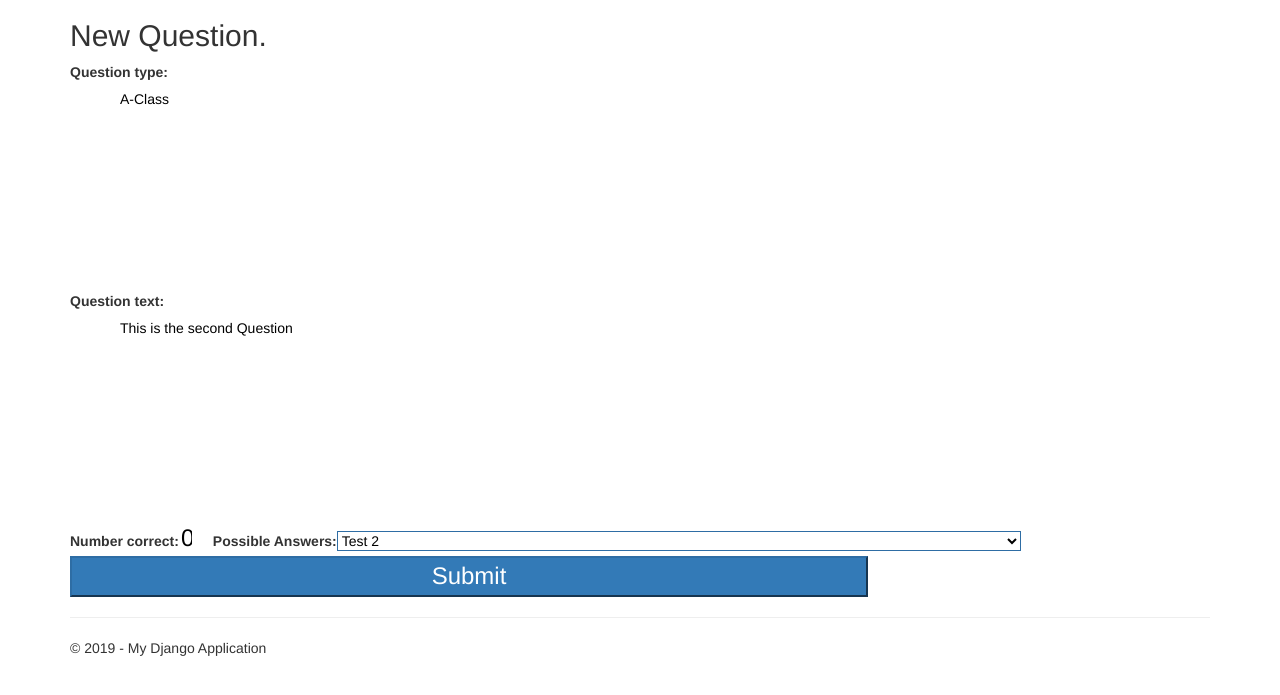
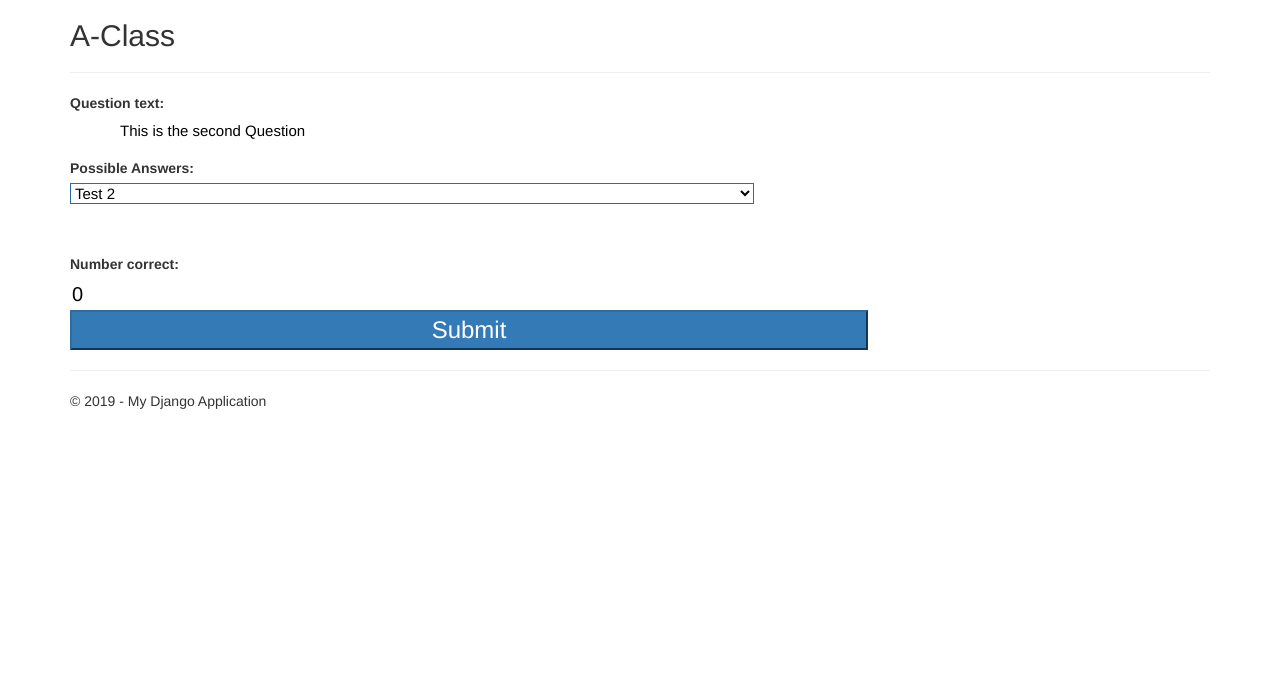
Before and after one commit to skmerten/Study_Bot, a Django app: page /question in a window 1280 px wide. Shown: the part 51-746 px from the top of the page. Run offline with Django 3.2, Linux system fonts and the light colour scheme; data comes from the database, SQL or seed files in the repository; both versions use the stored data as it was after the commit; some libraries are stand-ins or nearby versions.

Commit message:
Working on adding multiple Questions

```diff
--- a/Study_Bot/app/admin.py
+++ b/Study_Bot/app/admin.py
@@ -1,4 +1,5 @@
 from django.contrib import admin
-from app.models import Question
+from app.models import Question, NumQuestions
 
 admin.site.register(Question)
+admin.site.register(NumQuestions)
--- a/Study_Bot/app/forms.py
+++ b/Study_Bot/app/forms.py
@@ -20,12 +20,10 @@ class BootstrapAuthenticationForm(AuthenticationForm):
                                    'class': 'form-control',
                                    'placeholder':'Password'}))
 
-
 class QuestionForm(ModelForm):
     possible_answers = forms.ChoiceField(label='Possible Answers')
     def __init__(self, answers, *args, **kwargs):
         super(QuestionForm, self).__init__(*args, **kwargs)
-        self.fields['question_type'].widget.attrs['readonly'] = True
         self.fields['question_text'].widget.attrs['readonly'] = True
         self.fields['possible_answers'].choices = answers
         self.fields['number_correct'].widget.attrs['readonly'] = True
@@ -33,4 +31,4 @@ class QuestionForm(ModelForm):
 
     class Meta:
         model = Question
-        fields = ['question_type', 'question_text', 'number_correct']
+        fields = ['question_text', 'possible_answers', 'number_correct']
--- a/Study_Bot/app/models.py
+++ b/Study_Bot/app/models.py
@@ -14,3 +14,6 @@ class Question(models.Model):
     incorrect_2 = models.TextField()
     incorrect_3 = models.TextField()
     number_correct = models.IntegerField()
+
+class NumQuestions(models.Model):
+    number_questions = models.IntegerField(max_length=1)
--- a/Study_Bot/app/static/app/content/site.css
+++ b/Study_Bot/app/static/app/content/site.css
@@ -12,6 +12,8 @@ body {
 /* Set width on the form input elements since they're 100% wide by default */
 #id_number_correct{
     width: 30px;
+    margin-right: 400px;
+    font-size: 20px;
     color: #000;
     background-color:#fff;
     border: none;
@@ -34,16 +36,24 @@ input{
     color: #000;
     background-color:#ffffff;
     border-color:#2e6da4;
+    margin-bottom: 50px;
+    font-size: 15px;
  }
  textarea {
     resize: none;
     overflow: hidden;
-    height: fit-content;
+    height: 40px;
     padding-left: 50px;
     padding-right: 50px;
     border: none;
+    font-size: 15px;
     width: 100%;
  }
+
+label{
+    width: 100%;
+
+}
 
 /* styles for validation helpers */
 .field-validation-error {
--- a/Study_Bot/app/templates/app/newQuestion.html
+++ b/Study_Bot/app/templates/app/newQuestion.html
@@ -2,7 +2,8 @@
 
 {% block content %}
 
-<h2>{{ title }}.</h2>
+<h2>{{ title }}</h2>
+<hr>
 
 <form action="/question" method="post">
     {% csrf_token %}
--- a/Study_Bot/app/views.py
+++ b/Study_Bot/app/views.py
@@ -7,30 +7,38 @@ from django.http import HttpRequest
 from django.template import RequestContext
 from datetime import datetime
 from app.forms import QuestionForm
-from app.models import Question
+from app.models import Question, NumQuestions
 import random
+from django.shortcuts import redirect
 
 def newQuestion(request):
     if request.method == 'POST':
         form = QuestionForm(request.POST)
         if form.is_valid():
-            # data processing
-            return #Sometinf
+            if form.cleaned_data['possible_answers']:
+                question = Question.objects.get(question_text = form.cleaned_data['question_text'])
+                question.number_correct = question.number_correct + 1
+
     else:
         assert isinstance(request, HttpRequest)
-        while True:
-            select = random.randrange(1, Question.objects.all().count() + 1, 1)
-            quest = Question.objects.get(id=select)
-            if quest.number_correct < 2:
-                break
-        choices = [(True, quest.correct_Ans ),(False, quest.incorrect_1),(False, quest.incorrect_2),(False, quest.incorrect_3),]
-        random.shuffle(choices)
-        form = QuestionForm(initial={'question_text': quest.question_text, 'question_type': quest.question_type, 'number_correct': quest.number_correct}, answers = choices)
+        number_of_ques = NumQuestions.objects.get(id = 1)
+        number_of_ques = number_of_ques.number_questions
+        question_set = []
+        for x in range(number_of_ques):
+            while True:
+                select = random.randrange(1, Question.objects.all().count() + 1, 1)
+                quest = Question.objects.get(id=select)
+                if quest.number_correct < 2:
+                    break
+            choices = [(True, quest.correct_Ans ),(False, quest.incorrect_1),(False, quest.incorrect_2),(False, quest.incorrect_3),]
+            random.shuffle(choices)
+            form = QuestionForm(initial={'question_text': quest.question_text, 'number_correct': quest.number_correct}, answers = choices)
+            question_set.append(form)
         return render(
             request,
             'app/newQuestion.html',
             {
-                'title':'New Question',
+                'title':quest.question_type,
                 'year':datetime.now().year,
                 'form':form
             }
```
Also changed, not shown: Study_Bot/app/migrations/0003_numquestions.py (added), Study_Bot/db.sqlite3.
